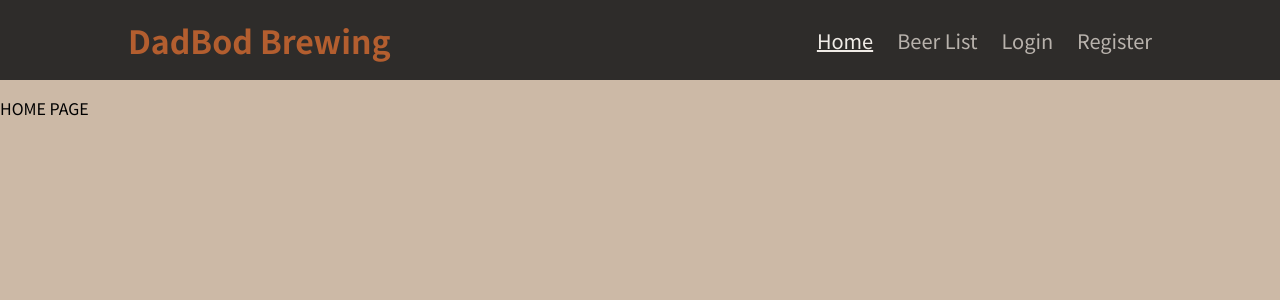
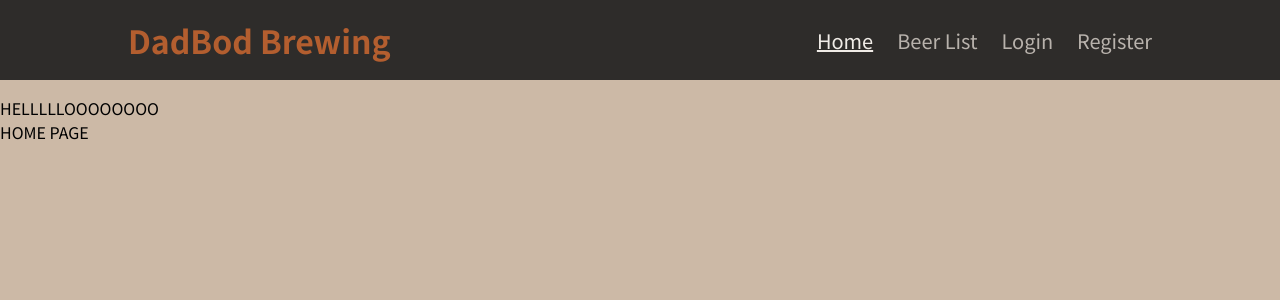
Before and after one commit to Coughdrops13/DadBod-Brewing-App, a React (Create React App) app in the folder frontend/: page / in a window 1280 px wide. Shown: the top 300 px of the page. Built offline with nearby package versions, Linux system fonts and the light colour scheme; no server answers.

Commit message:
sift through process to find why app component not re rendering after login

```diff
--- a/frontend/src/App.js
+++ b/frontend/src/App.js
@@ -1,6 +1,6 @@
 import { useEffect } from "react";
 import { Routes, Route } from "react-router-dom";
-import { useDispatch } from "react-redux";
+import { useDispatch, useSelector } from "react-redux";
 import axios from "axios";
 
 import Home from "./pages/Home";
@@ -29,12 +29,18 @@ function App() {
   // get token from server to check if user logged in
   useEffect(() => {
     sendRequest();
+    console.log('ISLOGGEDIN', isLoggedIn);
     if (isLoggedIn) {
-      dispatch(loggedInActions.logIn);
-    } else {
-      dispatch(loggedInActions.logOut);
+      dispatch(loggedInActions.logIn());
     }
-  }, [getLoggedIn, dispatch, loggedInActions]);
+    if (!isLoggedIn) {
+      dispatch(loggedInActions.logOut());
+    }
+  }, [getLoggedIn, dispatch, loggedInActions.logOut, loggedInActions.logIn]);
+
+  const loggedInState = useSelector(state => state.loggedIn.isLoggedIn);
+
+  console.log('loggedInState= ', loggedInState);
 
   if (status === 'pending') {
     return (
@@ -48,7 +54,7 @@ function App() {
       <div>
         <main>
           <Layout>
-            {isLoggedIn && <div>HELLLLLOOOOOOOO</div>}
+            {!loggedInState && <div>HELLLLLOOOOOOOO</div>}
             <Routes>
               <Route path="/" element={<Home />} />
               <Route path="/beers" element={<AllBeers />} />
--- a/frontend/src/store/loggedIn-slice.js
+++ b/frontend/src/store/loggedIn-slice.js
@@ -9,9 +9,11 @@ const loggedInSlice = createSlice({
   initialState: initialLoggedInState,
   reducers: {
     logIn(state) {
+      console.log('LOGGEDINACTIONS LOGIN TRIGGERED')
       state.isLoggedIn = true;
     },
     logOut(state) {
+      console.log('LOGGEDINACTIONS LOGOUT TRIGGERED')
       state.isLoggedIn = false;
     }
   }
```
Also changed, not shown: 1 other file (tests, documents, lock files or other folders).
